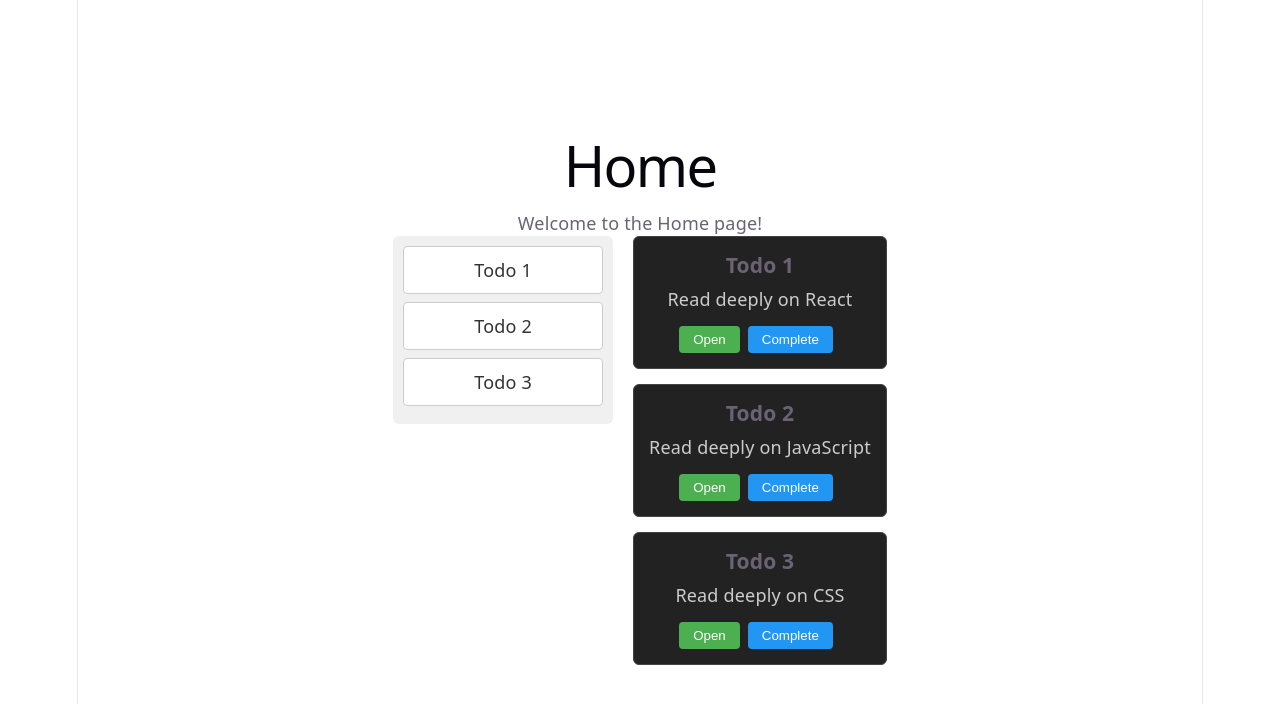
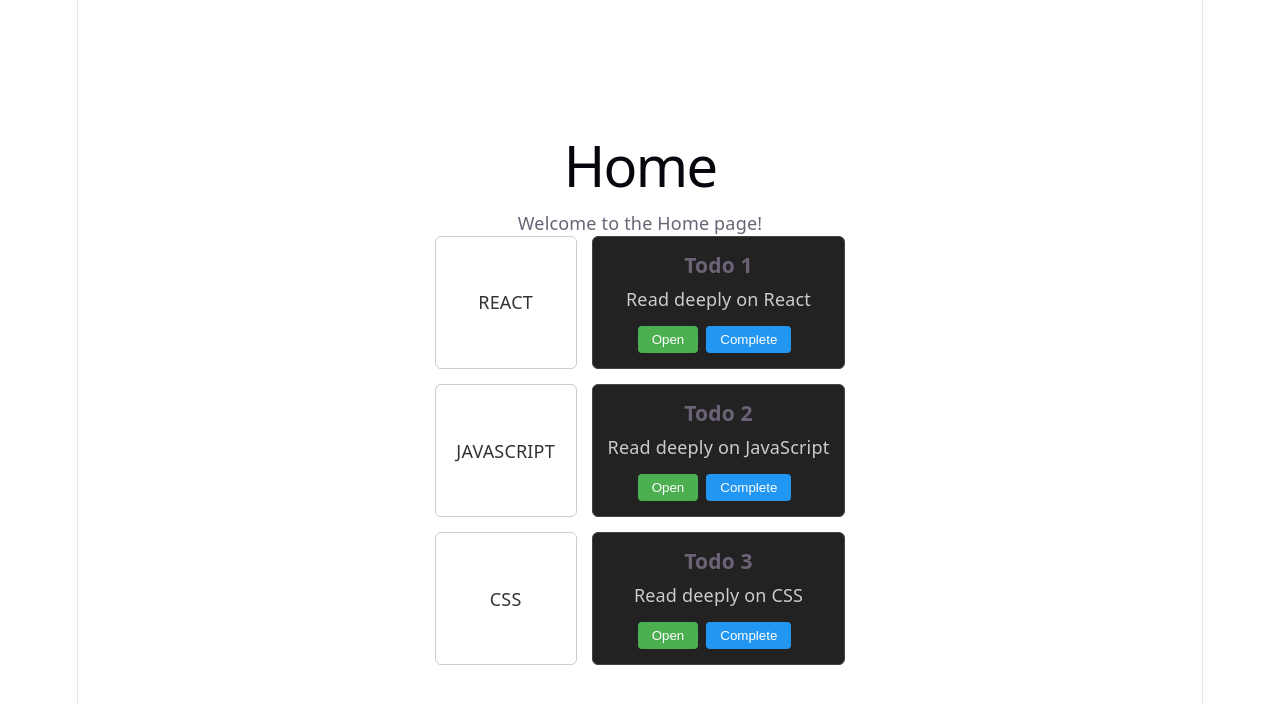
Before and after one commit to KelvinDerby/todo-app-starter, a React (Vite) app: page / in a window 1280 px wide. Shown: the top 704 px of the page. Built offline with nearby package versions, Linux system fonts and the light colour scheme.

Commit message:
Update the home page with todo list and sidebar styling on a row

```diff
--- a/src/App.css
+++ b/src/App.css
@@ -183,47 +183,45 @@
   }
 }
 
+
+
 .heading1 {
   text-align: center;
 }
 
-.home {
+.sidebar {
   display: flex;
-  gap: 20px;
-  max-width: 900px;
-  margin: 0 auto;
-}
-
-.sidebar {
- width: 200px;
-  background: #f0f0f0;
-  padding: 10px;
-  border-radius: 6px;
-  height: fit-content;
+  align-items: stretch;
+  gap: 15px;
+  margin-bottom: 15px;
+  max-width: 700px;
+  margin-left: auto;
+  margin-right: auto;
 }
 
 .sidebar-item {
-  padding: 10px;
-  margin-bottom: 8px;
+  width: 140px;
   background: white;
   color: #333;
   border: 1px solid #ccc;
-  border-radius: 4px;
-  text-align: center;
+  border-radius: 6px;
+  display: flex;
+  align-items: center;
+  justify-content: center;
+  font-weight: 500;
   cursor: pointer;
 }
 
 .sidebar-item:hover {
-  background: #e0e0e0;
+  background: #e8e8e8;
 }
 
 .todo {
- background: #222;
+  flex: 1;
+  background: #222;
   border: 1px solid #444;
   padding: 15px;
-  margin-bottom: 15px;
   border-radius: 6px;
-  flex: 1;
 }
 
 .todo-title {
@@ -231,7 +229,7 @@
 }
 
 .todo-body {
- margin: 0 0 12px 0;
+  margin: 0 0 12px 0;
   color: #ccc;
 }
 
--- a/src/home.jsx
+++ b/src/home.jsx
@@ -1,34 +1,34 @@
 const Home = () => {
-
   return (
     <div>
       <h1 className="heading1">Home</h1>
       <p>Welcome to the Home page!</p>
 
-      <div className="home">
-        {/* Sidebar */}
+      {/* Todo 1 */}
       <div className="sidebar">
-          <div className="sidebar-item">Todo 1</div>
-          <div className="sidebar-item">Todo 2</div>
-          <div className="sidebar-item">Todo 3</div>
-        </div>
-
-        {/* Todos */}
-        <div>
+        <div className="sidebar-item">REACT</div>
         <div className="todo">
           <h3 className="todo-title">Todo 1</h3>
           <p className="todo-body">Read deeply on React</p>
           <button className="btn-open">Open</button>
           <button className="btn-complete">Complete</button>
         </div>
+      </div>
 
+      {/* Todo 2 */}
+      <div className="sidebar">
+        <div className="sidebar-item">JAVASCRIPT</div>
         <div className="todo">
           <h3 className="todo-title">Todo 2</h3>
           <p className="todo-body">Read deeply on JavaScript</p>
           <button className="btn-open">Open</button>
           <button className="btn-complete">Complete</button>
         </div>
+      </div>
 
+      {/* Todo 3 */}
+      <div className="sidebar">
+        <div className="sidebar-item">CSS</div>
         <div className="todo">
           <h3 className="todo-title">Todo 3</h3>
           <p className="todo-body">Read deeply on CSS</p>
@@ -37,7 +37,6 @@ const Home = () => {
         </div>
       </div>
     </div>
-    </div>
   );
 };
 
```
Lines whose indentation alone changed are shown as unchanged.
